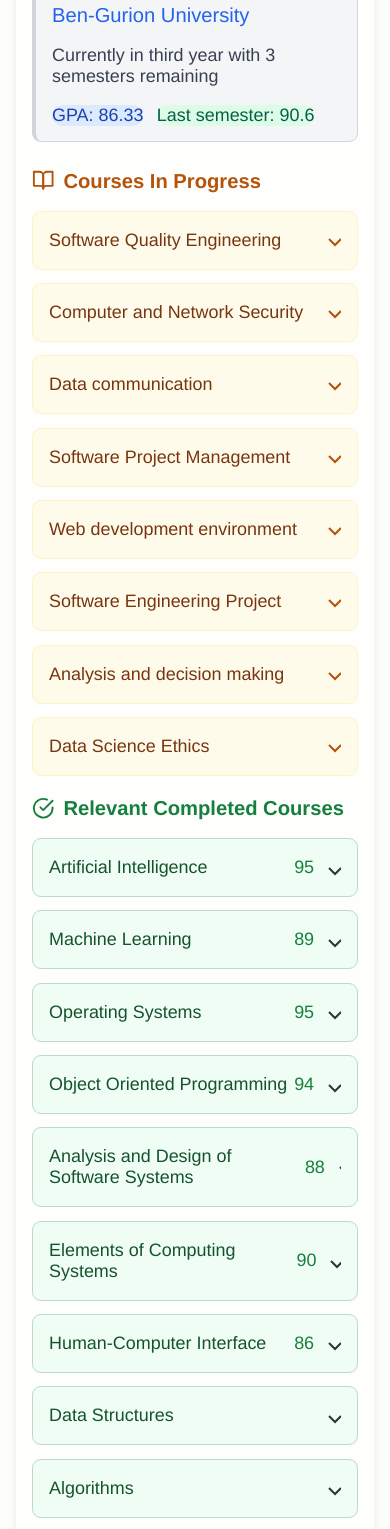
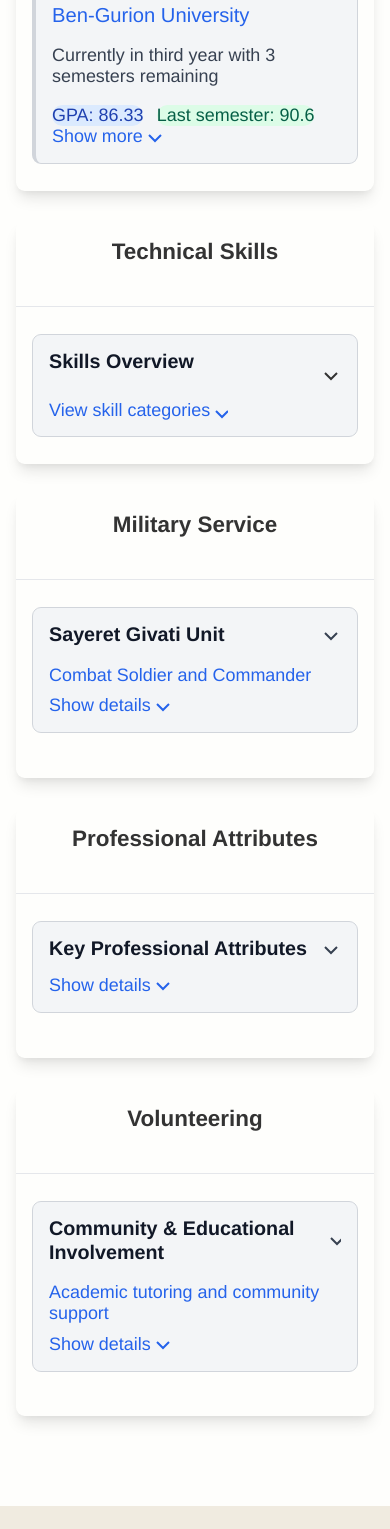
Before and after one commit to sahareitam/Personal-website, a Vue app: page / in a window 390 px wide. Shown: the part 1560-3089 px from the top of the page. Built offline with nearby package versions, Linux system fonts and the light colour scheme.

Commit message:
Complete mobile responsiveness for project cards and layout

```diff
--- a/src/assets/components/AboutSection.vue
+++ b/src/assets/components/AboutSection.vue
@@ -17,8 +17,10 @@
               <h3 class="text-xl font-semibold text-black">Education</h3>
             </div>
           </div>
-          <div class="p-6 space-y-6 ">
-            <div class="bg-gray-50 rounded-lg p-4 border-l-4 border border border-gray-300">
+          <div class="p-6 space-y-6">
+            <!-- Education Summary Card - Always visible -->
+            <div class="bg-gray-50 rounded-lg p-4 border-l-4 border border-gray-300">
+              <div @click="toggleEducationDetails" class="cursor-pointer">
                 <h4 class="text-2xl font-bold text-gray-900 mb-2">
                   B.Sc in Software & Information Systems Engineering
                 </h4>
@@ -32,9 +34,23 @@
                     Last semester: 90.6
                   </div>
                 </div>
+
+                <!-- Show toggle indicator only on mobile -->
+                <div class="flex justify-center mt-4 md:hidden">
+                  <span class="text-blue-600 flex items-center">
+                    {{ educationDetailsOpen ? 'Show less' : 'Show more' }}
+                    <svg xmlns="http://www.w3.org/2000/svg"
+                        class="w-5 h-5 ml-1 transition-transform"
+                        :class="{'transform rotate-180': educationDetailsOpen}">
+                      <polyline points="6 9 12 15 18 9" fill="none" stroke="currentColor" stroke-width="2"></polyline>
+                    </svg>
+                  </span>
+                </div>
+              </div>
             </div>
 
-            <div class="grid md:grid-cols-2 gap-8">
+            <!-- Education Details - Hidden on mobile by default, always visible on desktop -->
+            <div v-show="!isMobile || educationDetailsOpen" class="grid md:grid-cols-2 gap-8">
               <div>
                 <h5 class="flex items-center gap-2 text-lg font-semibold mb-4 text-amber-700">
                   <svg xmlns="http://www.w3.org/2000/svg" width="20" height="20" viewBox="0 0 24 24" fill="none" stroke="currentColor" stroke-width="2" stroke-linecap="round" stroke-linejoin="round" class="w-5 h-5">
@@ -95,7 +111,7 @@
               </div>
             </div>
 
-            <div class="mt-6 p-4 bg-blue-50 border border-blue-100 rounded-lg">
+            <div v-show="!isMobile || educationDetailsOpen" class="mt-6 p-4 bg-blue-50 border border-blue-100 rounded-lg">
               <h4 class="font-medium mb-3 text-blue-700">Additional Training</h4>
               <p class="text-blue-800">
                 LangChain & LLM Development (In Progress) - RAG implementation, Vector stores and embeddings (Pinecone, FAISS)
@@ -112,11 +128,32 @@
             </div>
           </div>
           <div class="p-6">
+            <div v-if="isMobile" class="bg-gray-50 p-4 rounded-lg border border-gray-300 cursor-pointer" @click="toggleSkillsDetails">
+              <div class="flex justify-between items-center">
+                <h4 class="font-bold text-gray-900">Skills Overview</h4>
+                <svg xmlns="http://www.w3.org/2000/svg"
+                    class="w-5 h-5 transition-transform"
+                    :class="{'transform rotate-180': skillsDetailsOpen}">
+                  <polyline points="6 9 12 15 18 9" fill="none" stroke="currentColor" stroke-width="2"></polyline>
+                </svg>
+              </div>
+
+              <div class="mt-3 text-blue-600" v-if="!skillsDetailsOpen">
+                <span class="flex items-center">
+                  View skill categories
+                  <svg xmlns="http://www.w3.org/2000/svg"
+                      class="w-4 h-4 ml-1">
+                    <polyline points="6 9 12 15 18 9" fill="none" stroke="currentColor" stroke-width="2"></polyline>
+                  </svg>
+                </span>
+              </div>
+            </div>
+
+            <div v-show="!isMobile || skillsDetailsOpen" :class="{'mt-4': isMobile && skillsDetailsOpen}">
               <div class="grid md:grid-cols-3 gap-6">
                 <div v-for="category in skillsCategories" :key="category.name"
                     class="bg-gray-50 p-4 rounded-lg border border-gray-300 hover:shadow-md transition-shadow skills">
 
-                <!-- title in mobile-->
                   <h4 @click="toggleSkillCategory(category)"
                       class="font-bold mb-4 text-gray-900 border-b border-gray-200 pb-2 mb-4 flex justify-between items-center"
                       :class="{'cursor-pointer': isMobile}">
@@ -128,62 +165,11 @@
                     </svg>
                   </h4>
 
-                <!-- tags of skill-->
                   <div class="flex flex-wrap gap-2" v-show="!isMobile || category.isOpen">
                     <span
                       v-for="skill in category.skills"
                       :key="skill"
                       class="bg-green-400 text-gray-800 text-xs font-bold py-1 px-4 rounded-full border border-green-100 hover:shadow-md transition-shadow">
-                    {{ skill }}
-                  </span>
-                </div>
-              </div>
-            </div>
-          </div>
-        </div>
-
-        <!-- Work Experience -->
-        <div class="overflow-hidden border-0 shadow-lg hover:shadow-xl rounded-lg transition-shadow duration-300">
-          <div class="bg-gradient-to-r from-gray-900 to-gray-800 py-4 px-6 border-b">
-            <div class="flex justify-center items-center gap-3">
-              <h3 class="text-xl font-semibold text-black">Work Experience</h3>
-            </div>
-          </div>
-          <div class="p-6 space-y-6">
-            <!-- Experience Items -->
-            <div v-for="(job, index) in workExperience" :key="index"
-                class="bg-gray-50 p-4 rounded-lg border border-gray-300">
-              <div class="flex flex-wrap justify-between items-start mb-3">
-                <!-- title for mobile-->
-                <h4 @click="toggleWorkExperience(job)"
-                    class="text-xl font-semibold text-gray-900 flex justify-between items-center w-full"
-                    :class="{'cursor-pointer': isMobile}">
-                  {{ job.title }}
-                  <svg v-if="isMobile" xmlns="http://www.w3.org/2000/svg"
-                      class="w-4 h-4 ml-2 transition-transform text-gray-700"
-                      :class="{'transform rotate-180': job.isOpen}">
-                    <polyline points="6 9 12 15 18 9" fill="none" stroke="currentColor" stroke-width="2"></polyline>
-                  </svg>
-                </h4>
-                <span v-show="!isMobile || job.isOpen" class="px-2 py-1 bg-blue-100 text-blue-800 text-xs font-medium rounded-full">
-                  {{ job.type }}
-                </span>
-              </div>
-
-              <!--hide content in mobile-->
-              <div v-show="!isMobile || job.isOpen">
-                <p class="text-blue-600 mb-4">{{ job.company }}{{ job.location ? ' | ' + job.location : '' }}</p>
-                <ul class="space-y-2 text-gray-700">
-                  <li v-for="(item, i) in job.responsibilities" :key="i" class="flex items-start gap-2">
-                    <span class="text-blue-500 mt-1">•</span>
-                    <span>{{ item }}</span>
-                  </li>
-                </ul>
-                <div class="mt-5 pt-4 border-t border-gray-200">
-                  <h5 class="font-bold text-gray-900 mb-2">Key Skills:</h5>
-                  <div class="flex flex-wrap gap-2">
-                    <span v-for="(skill, i) in job.skills" :key="i"
-                        class="bg-gray-200 text-gray-800 text-xs font-bold py-2 px-4 rounded-full border border-gray-300 hover:shadow-md transition-shadow">
                       {{ skill }}
                     </span>
                   </div>
@@ -201,6 +187,35 @@
             </div>
           </div>
           <div class="p-6">
+            <!-- Military Summary - Always visible -->
+            <div @click="toggleMilitaryDetails" class="bg-gray-50 p-4 rounded-lg border border-gray-300 cursor-pointer mb-4">
+              <h4 class="text-xl font-semibold text-gray-900 mb-3 flex justify-between items-center">
+                Sayeret Givati Unit
+                <!-- Mobile toggle icon -->
+                <svg v-if="isMobile" xmlns="http://www.w3.org/2000/svg"
+                    class="w-5 h-5 ml-2 transition-transform text-gray-700"
+                    :class="{'transform rotate-180': militaryDetailsOpen}">
+                  <polyline points="6 9 12 15 18 9" fill="none" stroke="currentColor" stroke-width="2"></polyline>
+                </svg>
+              </h4>
+
+              <p class="text-blue-600 mb-2">Combat Soldier and Commander</p>
+
+              <!-- Show toggle text only on mobile -->
+              <div class="md:hidden mt-2">
+                <span class="text-blue-600 flex items-center">
+                  {{ militaryDetailsOpen ? 'Show less' : 'Show details' }}
+                  <svg xmlns="http://www.w3.org/2000/svg"
+                      class="w-5 h-5 ml-1 transition-transform"
+                      :class="{'transform rotate-180': militaryDetailsOpen}">
+                    <polyline points="6 9 12 15 18 9" fill="none" stroke="currentColor" stroke-width="2"></polyline>
+                  </svg>
+                </span>
+              </div>
+            </div>
+
+            <!-- Military Details - Hidden on mobile by default -->
+            <div v-show="!isMobile || militaryDetailsOpen">
               <div v-for="(service, index) in militaryService" :key="index"
                   class="bg-gray-50 p-4 rounded-lg mb-4 border border-gray-300">
                 <h4 @click="toggleMilitaryService(service)"
@@ -246,20 +261,46 @@
               </div>
             </div>
           </div>
+        </div>
 
         <!-- Additional Skills & Volunteering -->
-        <div class="grid md:grid-cols-2 gap-6">
-          <div class="overflow-hidden border-0 shadow-lg hover:shadow-xl rounded-lg transition-shadow duration-300 h-full">
-            <div class="bg-gradient-to-r from-gray-900 to-gray-800 py-4 px-6 flex items-center gap-3 border-b">
-              <svg xmlns="http://www.w3.org/2000/svg" width="24" height="24" viewBox="0 0 24 24" fill="none" stroke="currentColor" stroke-width="2" stroke-linecap="round" stroke-linejoin="round" class="w-6 h-6 text-white">
-                <circle cx="12" cy="8" r="7"></circle>
-                <polyline points="8.21 13.89 7 23 12 20 17 23 15.79 13.88"></polyline>
-              </svg>
-              <h3 class="text-xl font-semibold text">Professional Attributes</h3>
+        <!-- Professional Attributes -->
+        <div class="overflow-hidden border-0 shadow-lg hover:shadow-xl rounded-lg transition-shadow duration-300">
+          <div class="bg-gradient-to-r from-gray-900 to-gray-800 py-4 px-6 border-b">
+            <div class="flex justify-center items-center gap-3">
+              <h3 class="text-xl font-semibold text-black">Professional Attributes</h3>
+            </div>
           </div>
           <div class="p-6">
+            <!-- Professional Attributes Summary - Always visible -->
+            <div @click="toggleAttributesDetails" class="bg-gray-50 p-4 rounded-lg border border-gray-300 cursor-pointer mb-4">
+              <h4 class="text-xl font-semibold text-gray-900 mb-3 flex justify-between items-center">
+                Key Professional Attributes
+                <!-- Mobile toggle icon -->
+                <svg v-if="isMobile" xmlns="http://www.w3.org/2000/svg"
+                    class="w-5 h-5 ml-2 transition-transform text-gray-700"
+                    :class="{'transform rotate-180': attributesDetailsOpen}">
+                  <polyline points="6 9 12 15 18 9" fill="none" stroke="currentColor" stroke-width="2"></polyline>
+                </svg>
+              </h4>
+
+              <!-- Show toggle text only on mobile -->
+              <div class="md:hidden mt-2">
+                <span class="text-blue-600 flex items-center">
+                  {{ attributesDetailsOpen ? 'Show less' : 'Show details' }}
+                  <svg xmlns="http://www.w3.org/2000/svg"
+                      class="w-5 h-5 ml-1 transition-transform"
+                      :class="{'transform rotate-180': attributesDetailsOpen}">
+                    <polyline points="6 9 12 15 18 9" fill="none" stroke="currentColor" stroke-width="2"></polyline>
+                  </svg>
+                </span>
+              </div>
+            </div>
+
+            <!-- Attributes Details - Hidden on mobile by default -->
+            <div v-show="!isMobile || attributesDetailsOpen">
               <div class="bg-gray-50 p-4 rounded-lg border border-gray-300">
-                <div class="grid grid-cols-2 gap-4">
+                <div class="grid grid-cols-1 md:grid-cols-2 gap-4">
                   <div v-for="(skill, index) in additionalSkills" :key="index" class="flex items-center gap-2 p-3 rounded-md hover:bg-gray-100">
                     <svg xmlns="http://www.w3.org/2000/svg" width="20" height="20" viewBox="0 0 24 24" fill="none" stroke="currentColor" stroke-width="2" stroke-linecap="round" stroke-linejoin="round" class="w-5 h-5 text-green-600 flex-shrink-0">
                       <path d="M22 11.08V12a10 10 0 1 1-5.93-9.14"></path>
@@ -271,15 +312,45 @@
               </div>
             </div>
           </div>
+        </div>
 
-          <div class="overflow-hidden border-0 shadow-lg hover:shadow-xl rounded-lg transition-shadow duration-300 h-full">
-            <div class="bg-gradient-to-r from-gray-900 to-gray-800 py-4 px-6 flex items-center gap-3 border-b">
-              <svg xmlns="http://www.w3.org/2000/svg" width="24" height="24" viewBox="0 0 24 24" fill="none" stroke="currentColor" stroke-width="2" stroke-linecap="round" stroke-linejoin="round" class="w-6 h-6 text-white">
-                <path d="M17 20h5v-2a3 3 0 0 0-3-3h-2a3 3 0 0 0-3 3v2h3zM10 18H5v-2a3 3 0 0 1 3-3h2m6-1v-2m0-4h.01M17 7a3 3 0 1 0 0-6 3 3 0 0 0 0 6z"></path>
-              </svg>
-              <h3 class="text-xl font-semibold text">Volunteering</h3>
+        <!-- Volunteering -->
+        <div class="overflow-hidden border-0 shadow-lg hover:shadow-xl rounded-lg transition-shadow duration-300">
+          <div class="bg-gradient-to-r from-gray-900 to-gray-800 py-4 px-6 border-b">
+            <div class="flex justify-center items-center gap-3">
+              <h3 class="text-xl font-semibold text-black">Volunteering</h3>
+            </div>
           </div>
           <div class="p-6">
+            <!-- Volunteering Summary - Always visible -->
+            <div @click="toggleVolunteeringDetails" class="bg-gray-50 p-4 rounded-lg border border-gray-300 cursor-pointer mb-4">
+              <h4 class="text-xl font-semibold text-gray-900 mb-3 flex justify-between items-center">
+                Community & Educational Involvement
+                <!-- Mobile toggle icon -->
+                <svg v-if="isMobile" xmlns="http://www.w3.org/2000/svg"
+                    class="w-5 h-5 ml-2 transition-transform text-gray-700"
+                    :class="{'transform rotate-180': volunteeringDetailsOpen}">
+                  <polyline points="6 9 12 15 18 9" fill="none" stroke="currentColor" stroke-width="2"></polyline>
+                </svg>
+              </h4>
+
+              <p class="text-blue-600 mb-2">Academic tutoring and community support</p>
+
+              <!-- Show toggle text only on mobile -->
+              <div class="md:hidden mt-2">
+                <span class="text-blue-600 flex items-center">
+                  {{ volunteeringDetailsOpen ? 'Show less' : 'Show details' }}
+                  <svg xmlns="http://www.w3.org/2000/svg"
+                      class="w-5 h-5 ml-1 transition-transform"
+                      :class="{'transform rotate-180': volunteeringDetailsOpen}">
+                    <polyline points="6 9 12 15 18 9" fill="none" stroke="currentColor" stroke-width="2"></polyline>
+                  </svg>
+                </span>
+              </div>
+            </div>
+
+            <!-- Volunteering Details - Hidden on mobile by default -->
+            <div v-show="!isMobile || volunteeringDetailsOpen">
               <div class="bg-gray-50 p-4 rounded-lg border border-gray-300">
                 <div class="space-y-6">
                   <div v-for="(volunteer, index) in volunteering" :key="index">
@@ -319,6 +390,21 @@ export default {
   data() {
     return {
       isMobile: false,
+      educationDetailsOpen: false,
+      skillsDetailsOpen: false,
+      workDetailsOpen: false,
+      militaryDetailsOpen: false,
+      attributesDetailsOpen: false,
+      volunteeringDetailsOpen: false,
+      mainSkills: [
+        "Python",
+        "JavaScript",
+        "Java",
+        "REST APIs",
+        "Vue.js",
+        "Machine Learning",
+        "Git"
+      ],
       educationCourses: {
         inProgress: [
           {
@@ -561,6 +647,13 @@ export default {
   checkIfMobile() {
     this.isMobile = window.innerWidth <= 768;
   },
+
+  toggleAttributesDetails() {
+    if (this.isMobile) {
+      this.attributesDetailsOpen = !this.attributesDetailsOpen;
+    }
+  },
+
   toggleCourse(course) {
     if (this.isMobile) {
       course.isOpen = !course.isOpen;
@@ -569,6 +662,11 @@ export default {
   toggleSkillCategory(category) {
     if (this.isMobile) {
       category.isOpen = !category.isOpen;
+    }
+  },
+  toggleSkillsDetails() {
+    if (this.isMobile) {
+      this.skillsDetailsOpen = !this.skillsDetailsOpen;
     }
   },
   toggleMilitaryService(service) {
@@ -590,6 +688,28 @@ export default {
     if (this.isMobile) {
       job.isOpen = !job.isOpen;
     }
+  },
+  toggleWorkDetails() {
+    if (this.isMobile) {
+      this.workDetailsOpen = !this.workDetailsOpen;
+    }
+  },
+
+  toggleMilitaryDetails() {
+    if (this.isMobile) {
+      this.militaryDetailsOpen = !this.militaryDetailsOpen;
+    }
+  },
+
+  toggleVolunteeringDetails() {
+    if (this.isMobile) {
+      this.volunteeringDetailsOpen = !this.volunteeringDetailsOpen;
+    }
+  },
+  toggleEducationDetails() {
+    if (this.isMobile) {
+      this.educationDetailsOpen = !this.educationDetailsOpen;
+    }
   }
 }
 }
--- a/src/assets/components/ProjectsSection.vue
+++ b/src/assets/components/ProjectsSection.vue
@@ -343,7 +343,7 @@ export default {
 .project-card {
   display: flex;
   flex-direction: column;
-  width: 47%;
+  width: 45%;
   min-width: 160px;
   max-width: 200px;
   margin: 4px;
```
Also changed, not shown: 7 other files (tests, documents, lock files or other folders). Lines whose indentation alone changed are shown as unchanged.
